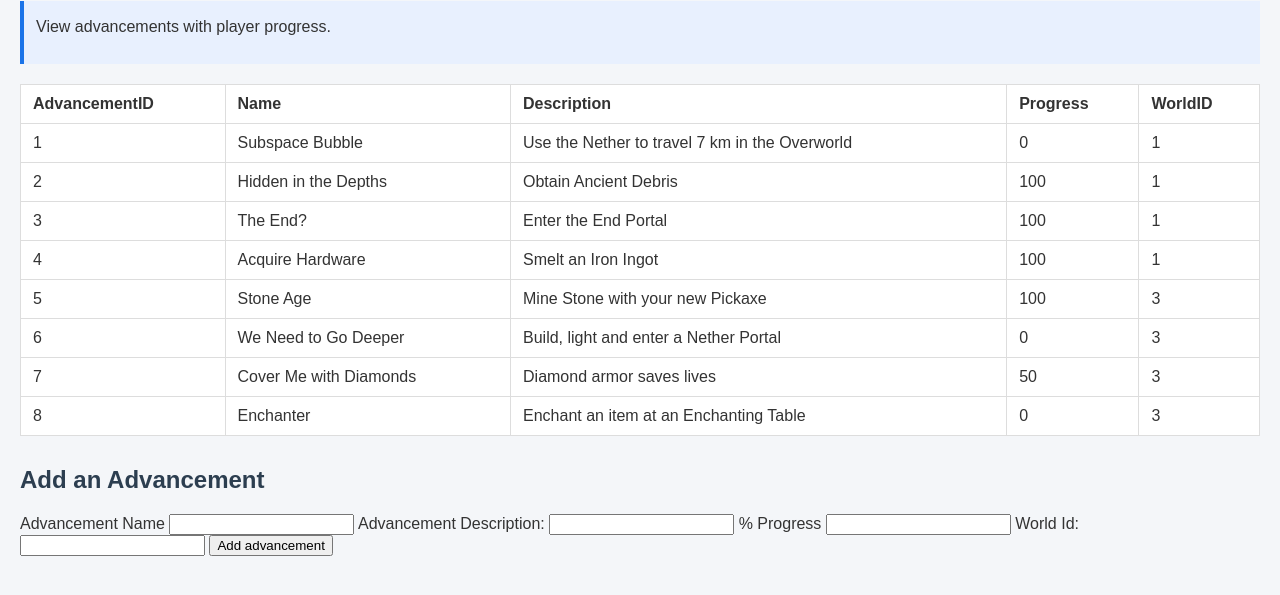
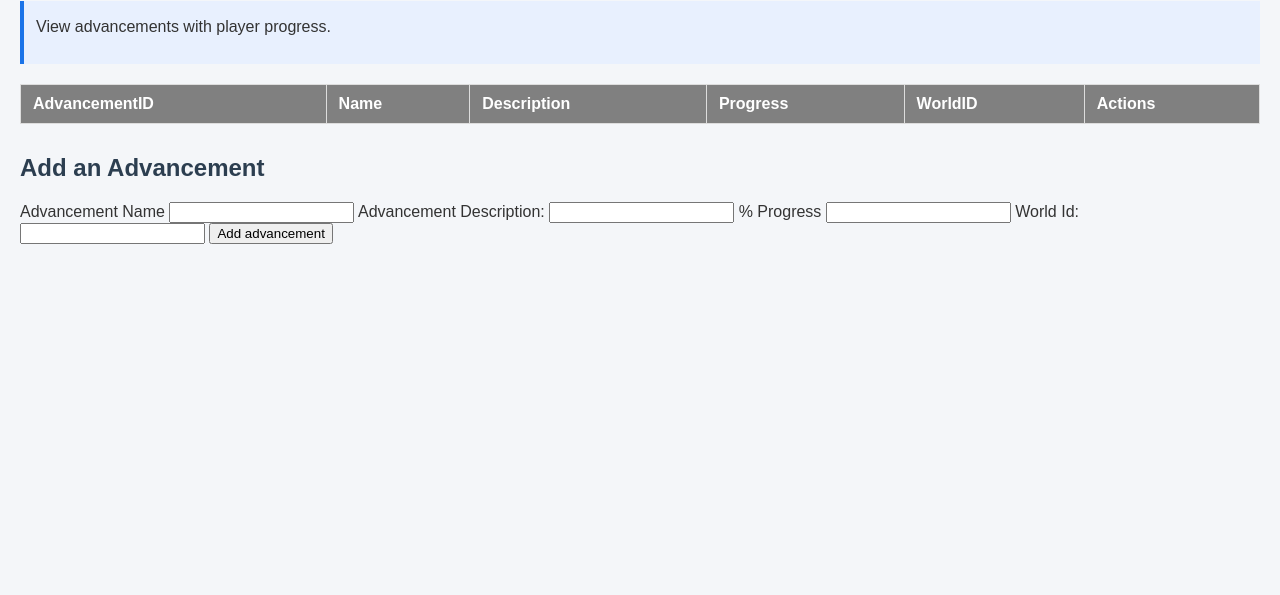
Before and after one commit to Connor-Allen10/DataBlocks, a website: page public/advancements.html in a window 1280 px wide. Shown: the part 121-716 px from the top of the page. Drawn offline with Linux system fonts and the light colour scheme; no server answers.

Commit message:
fixed table header

```diff
--- a/public/advancements.html
+++ b/public/advancements.html
@@ -25,69 +25,19 @@
     </div>
 
     <table>
+        <thead>
             <tr>
                 <th>AdvancementID</th>
                 <th>Name</th>
                 <th>Description</th>
                 <th>Progress</th>
                 <th>WorldID</th>
+                <th>Actions</th>
             </tr>
-        <tr>
-            <td>1</td>
-            <td>Subspace Bubble</td>
-            <td>Use the Nether to travel 7 km in the Overworld</td>
-            <td>0</td>
-            <td>1</td>
-        </tr>
-        <tr>
-            <td>2</td>
-            <td>Hidden in the Depths</td>
-            <td>Obtain Ancient Debris</td>
-            <td>100</td>
-            <td>1</td>
-        </tr>
-        <tr>
-            <td>3</td>
-            <td>The End?</td>
-            <td>Enter the End Portal</td>
-            <td>100</td>
-            <td>1</td>
-        </tr>
-        <tr>
-            <td>4</td>
-            <td>Acquire Hardware</td>
-            <td>Smelt an Iron Ingot</td>
-            <td>100</td>
-            <td>1</td>
-        </tr>
-        <tr>
-            <td>5</td>
-            <td>Stone Age</td>
-            <td>Mine Stone with your new Pickaxe</td>
-            <td>100</td>
-            <td>3</td>
-        </tr>
-        <tr>
-            <td>6</td>
-            <td>We Need to Go Deeper</td>
-            <td>Build, light and enter a Nether Portal</td>
-            <td>0</td>
-            <td>3</td>
-        </tr>
-        <tr>
-            <td>7</td>
-            <td>Cover Me with Diamonds</td>
-            <td>Diamond armor saves lives</td>
-            <td>50</td>
-            <td>3</td>
-        </tr>
-        <tr>
-            <td>8</td>
-            <td>Enchanter</td>
-            <td>Enchant an item at an Enchanting Table</td>
-            <td>0</td>
-            <td>3</td>
-        </tr>
+        </thead>
+        <tbody>
+            <!--rendered by JS -->
+        </tbody>
     </table>
 
     <h2>Add an Advancement</h2>
```
Lines whose indentation alone changed are shown as unchanged.
